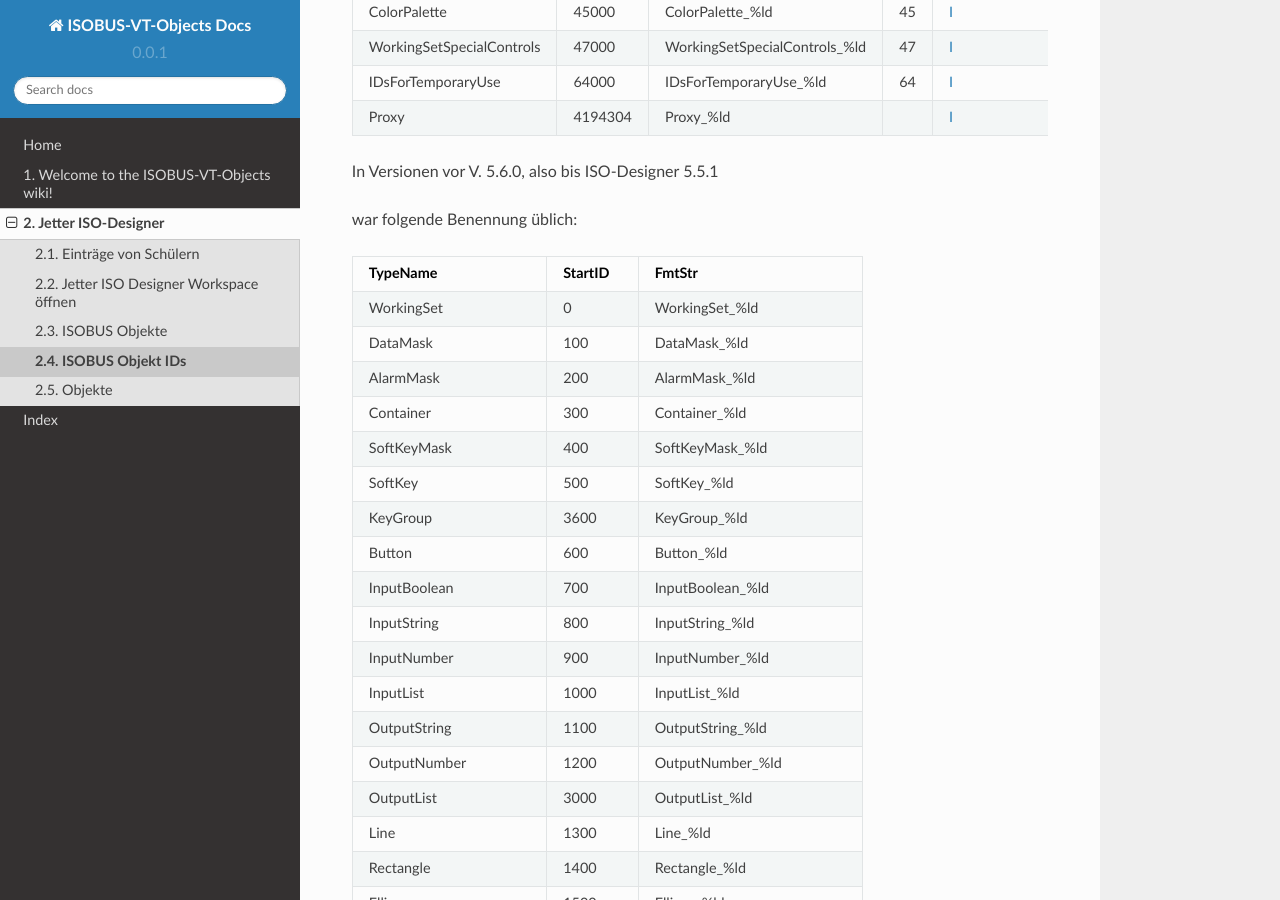
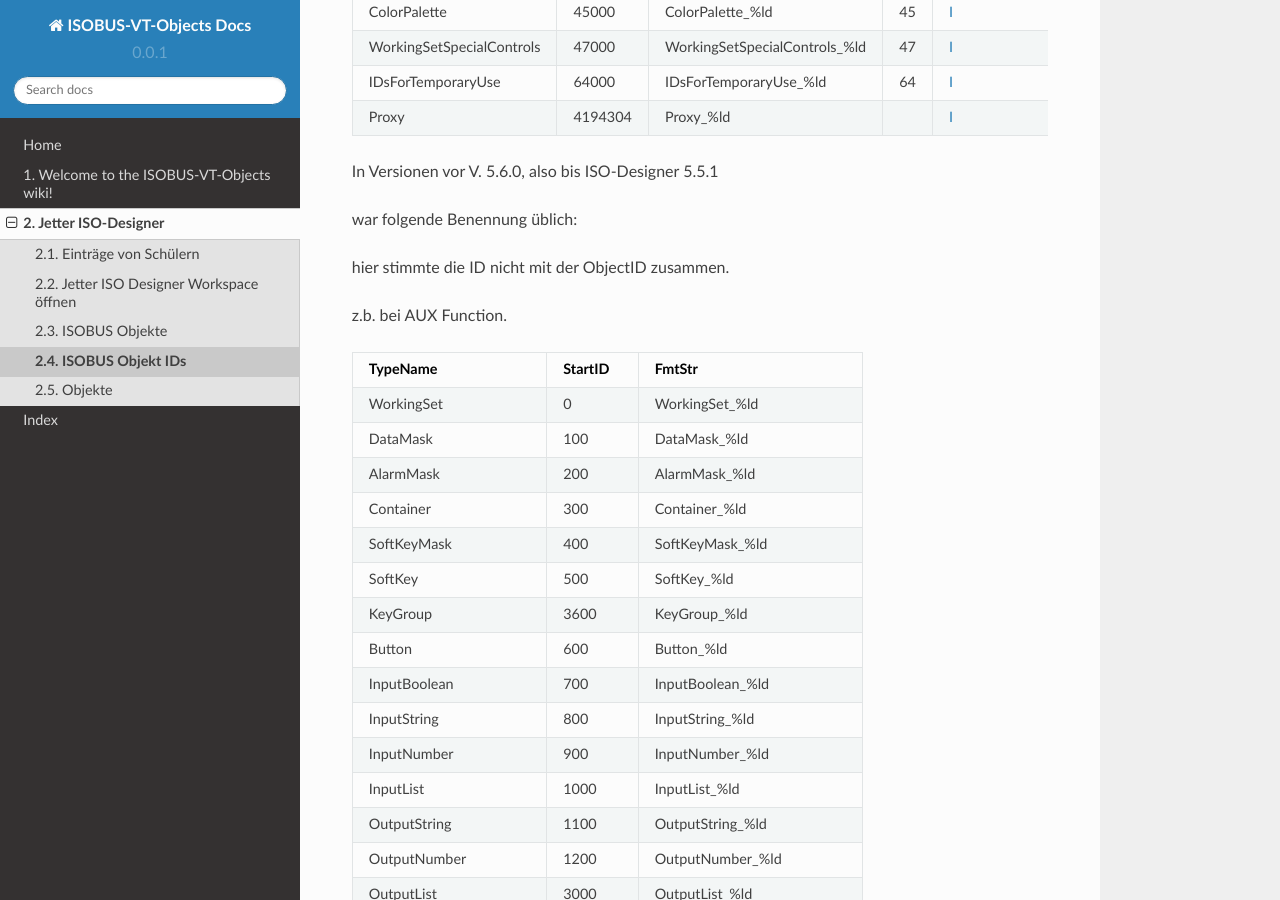
Before and after one commit to Meisterschulen-am-Ostbahnhof-Munchen/ISOBUS-VT-Objects-docs, a Sphinx documentation site: the page built from docs/ISOBUS-Objekt-IDs.md, in a window 1280 px wide and 900 px high, scrolled down 2087 px. Built offline with Sphinx 7.4.7 and the Read the Docs theme 2.0.0, drawn with Linux system fonts in a browser that asks for light colours.

Commit message:
Create ISOBUS-Objekt-IDs.md

```diff
--- a/docs/ISOBUS-Objekt-IDs.md
+++ b/docs/ISOBUS-Objekt-IDs.md
@@ -68,6 +68,10 @@
 
 war folgende Benennung üblich:
 
+hier stimmte die ID nicht mit der ObjectID zusammen.
+
+z.b. bei AUX Function.
+
 | TypeName | StartID | FmtStr |
 | --- | --- | --- |
 | WorkingSet | 0 | WorkingSet\_%ld |
```
